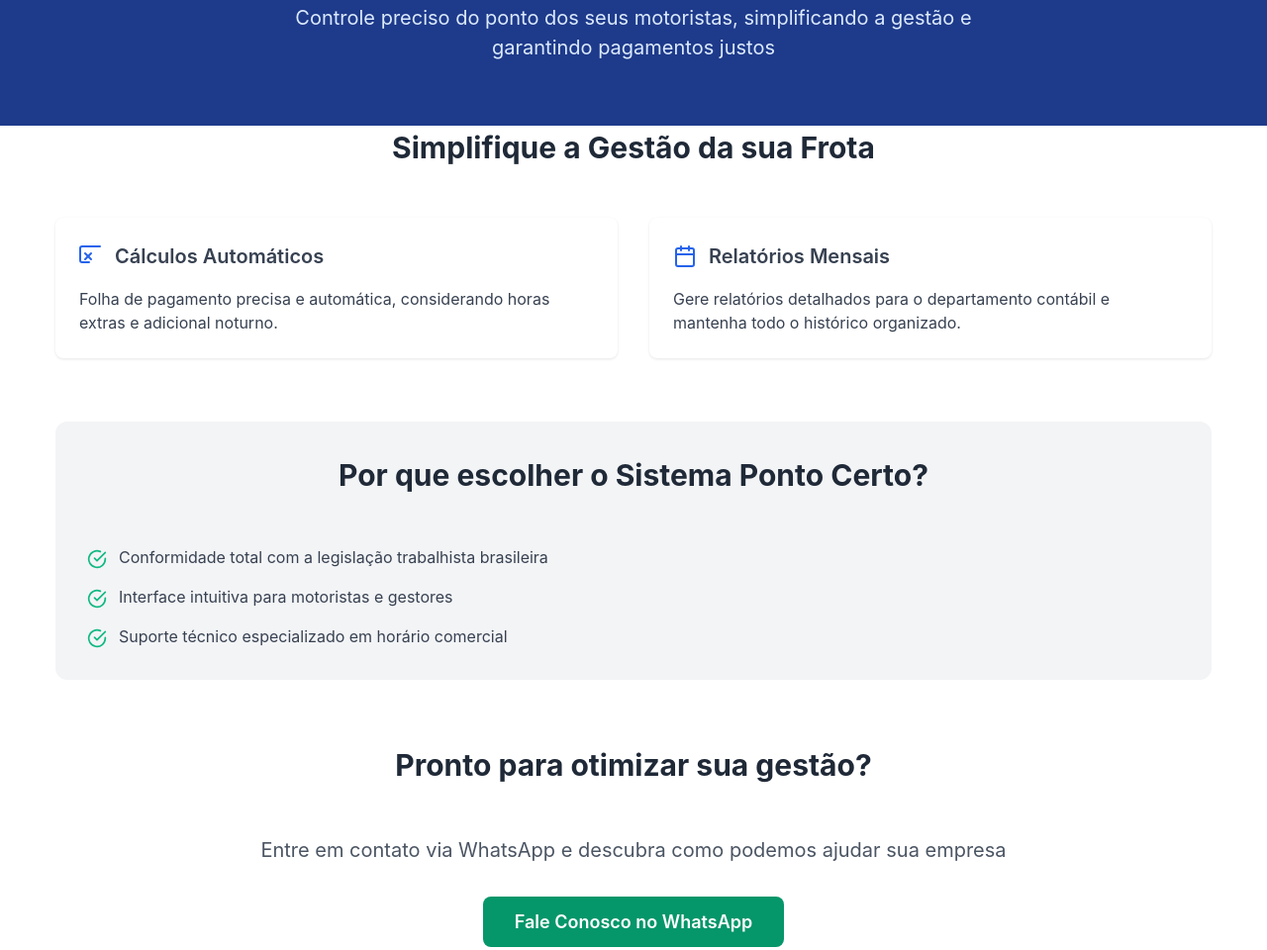
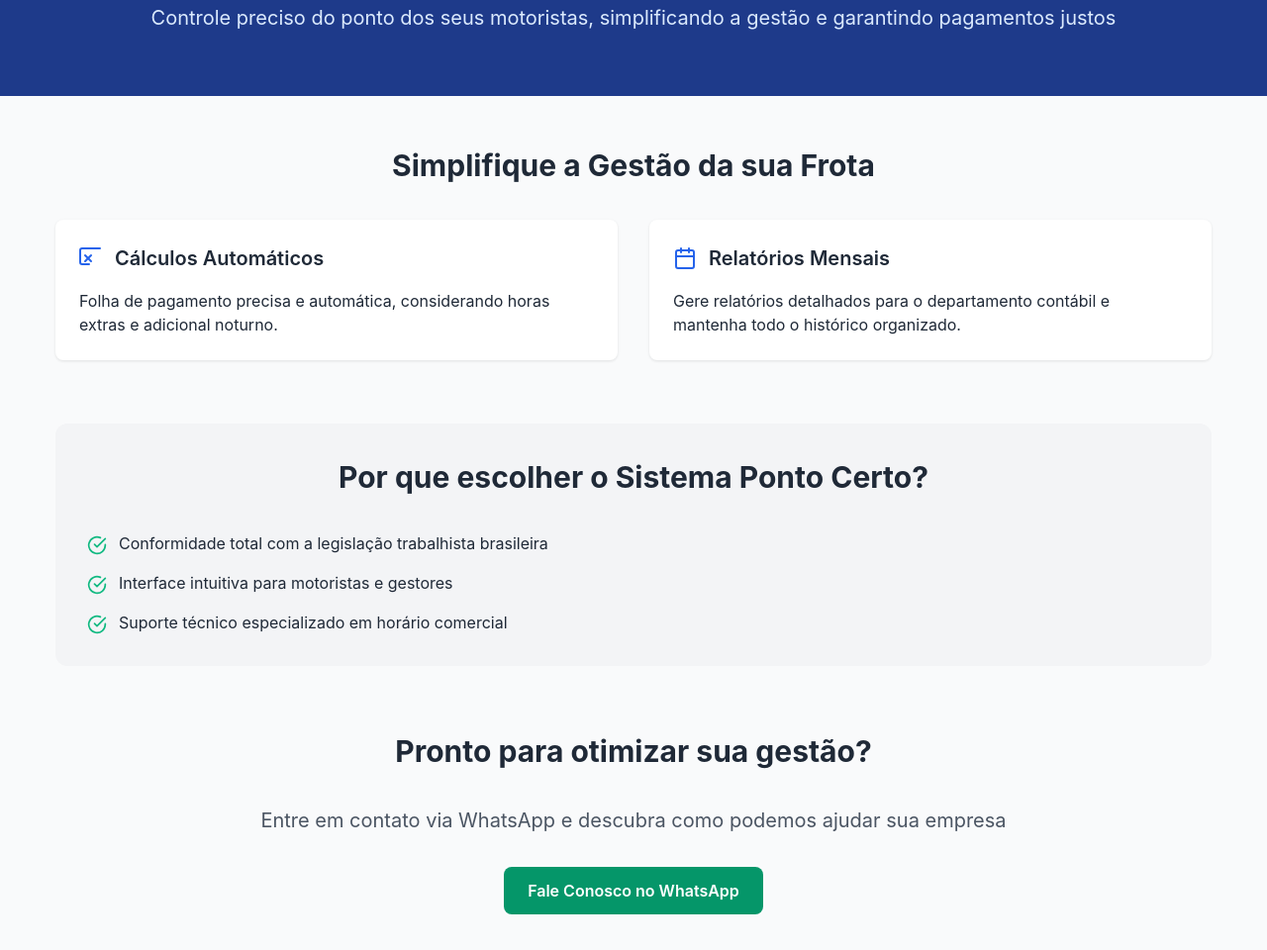
Before and after one commit to pontocertotrucks/pontocertotrucks.github.io, a plain HTML site: page index.html in a window 1280 px wide. Shown: the part 173-1133 px from the top of the page at 99% size. Drawn offline with Linux system fonts and the light colour scheme.

Commit message:
slight improvements.

```diff
--- a/main.css
+++ b/main.css
@@ -22,9 +22,10 @@
 }
 
 body {
-    font-family: -apple-system, BlinkMacSystemFont, "Segoe UI", Roboto, "Helvetica Neue", Arial, sans-serif;
+    font-family: -apple-system, BlinkMacSystemFont, 'Segoe UI', Roboto, Oxygen, Ubuntu, Cantarell, sans-serif;
+    background-color: var(--gray-50);
+    color: var(--gray-800);
     line-height: 1.5;
-    color: var(--gray-700);
 }
 
 .container {
@@ -38,6 +39,7 @@ header {
     background-color: var(--blue-900);
     color: white;
     padding: 4rem 0;
+    margin-bottom: 3rem;
 }
 
 .logo-container {
@@ -53,39 +55,30 @@ header {
 .hero-text {
     font-size: 1.25rem;
     text-align: center;
-    max-width: 48rem;
+    max-width: 64rem;
     margin: 0 auto;
     color: var(--blue-100);
+    padding: 0 1rem;
 }
 
 /* Main content styles */
-main {
-    padding: 4rem 0;
-}
-
 .section-title {
     font-size: 1.875rem;
     font-weight: bold;
     text-align: center;
-    margin-bottom: 3rem;
     color: var(--gray-800);
+    margin-bottom: 2rem;
 }
 
 .benefits-grid {
     display: grid;
-    grid-template-columns: 1fr;
+    grid-template-columns: repeat(auto-fit, minmax(300px, 1fr));
     gap: 2rem;
     margin-bottom: 4rem;
 }
 
-@media (min-width: 768px) {
-    .benefits-grid {
-        grid-template-columns: repeat(2, 1fr);
-    }
-}
-
 .benefit-card {
-    background: white;
+    background-color: white;
     padding: 1.5rem;
     border-radius: 0.5rem;
     box-shadow: 0 1px 3px rgba(0, 0, 0, 0.1);
@@ -109,7 +102,7 @@ main {
 
 /* Features section */
 .features-section {
-    background: var(--gray-100);
+    background-color: var(--gray-100);
     padding: 2rem;
     border-radius: 0.75rem;
     margin-bottom: 4rem;
@@ -123,7 +116,7 @@ main {
 
 .feature-item {
     display: flex;
-    align-items: flex-start;
+    align-items: start;
     gap: 0.75rem;
 }
 
@@ -136,6 +129,7 @@ main {
 /* CTA section */
 .cta-section {
     text-align: center;
+    margin-bottom: 4rem;
 }
 
 .cta-text {
@@ -149,9 +143,8 @@ main {
     align-items: center;
     background-color: var(--green-600);
     color: white;
-    padding: 0.75rem 2rem;
+    padding: 0.75rem 1.5rem;
     border-radius: 0.5rem;
-    font-size: 1.125rem;
     font-weight: 600;
     text-decoration: none;
     transition: background-color 0.2s;
@@ -161,12 +154,12 @@ main {
     background-color: var(--green-700);
 }
 
-/* Footer styles */
+/* Footer */
 .footer {
     background-color: var(--gray-900);
     color: var(--gray-300);
+    padding: 2rem 0;
     margin-top: 4rem;
-    padding: 2rem 0;
 }
 
 .footer-content {
@@ -174,14 +167,30 @@ main {
     align-items: center;
     justify-content: center;
     gap: 0.5rem;
-    margin-bottom: 1rem;
+    margin-bottom: 0.5rem;
 }
 
 .building-icon {
-    color: currentColor;
+    color: var(--gray-300);
 }
 
 .footer-subtitle {
     text-align: center;
     font-size: 0.875rem;
 }
+
+/* Responsive adjustments */
+@media (max-width: 768px) {
+    .hero-text {
+        font-size: 1.125rem;
+        white-space: normal;
+    }
+
+    .benefits-grid {
+        grid-template-columns: 1fr;
+    }
+
+    .section-title {
+        font-size: 1.5rem;
+    }
+}
```
